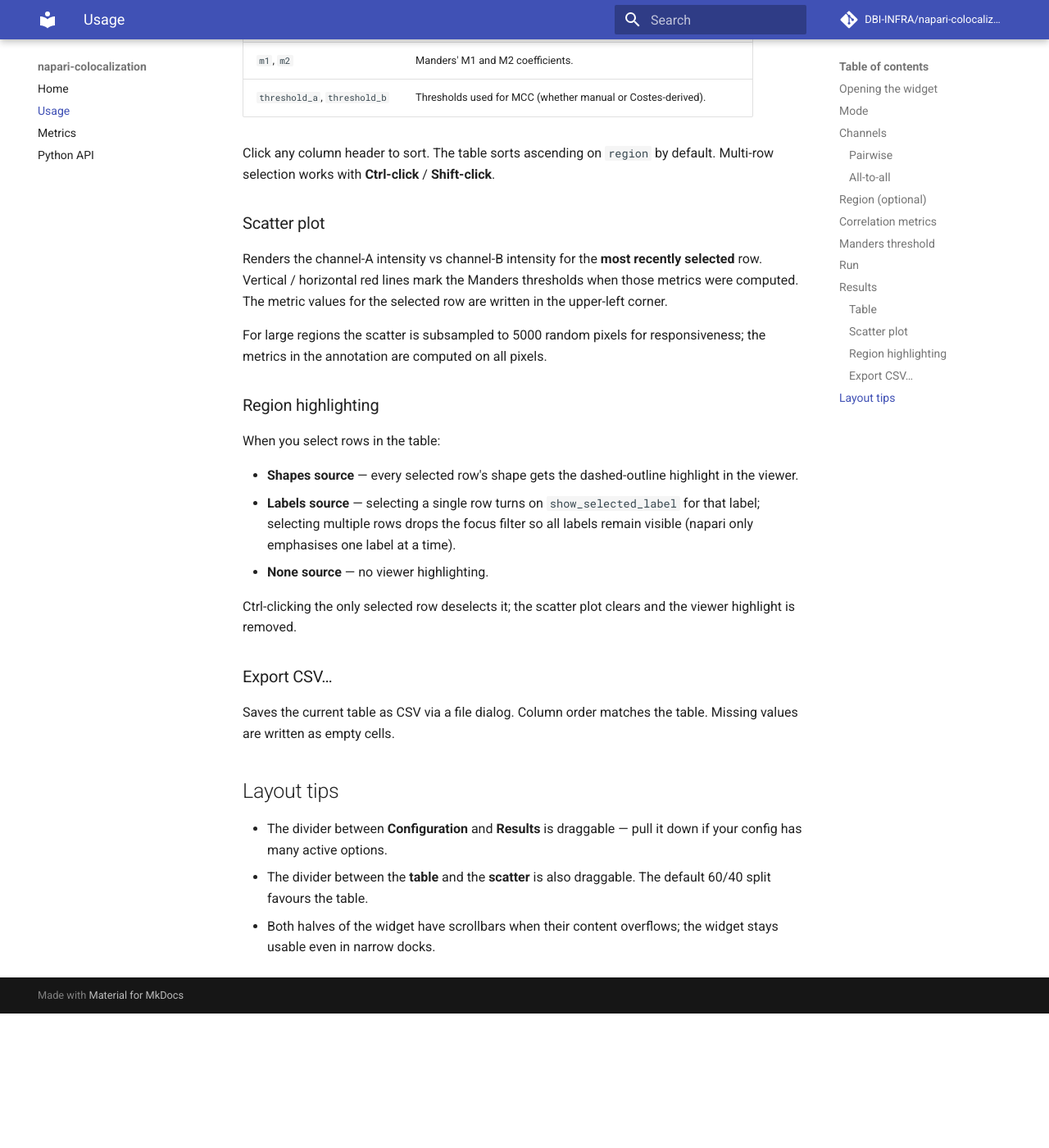
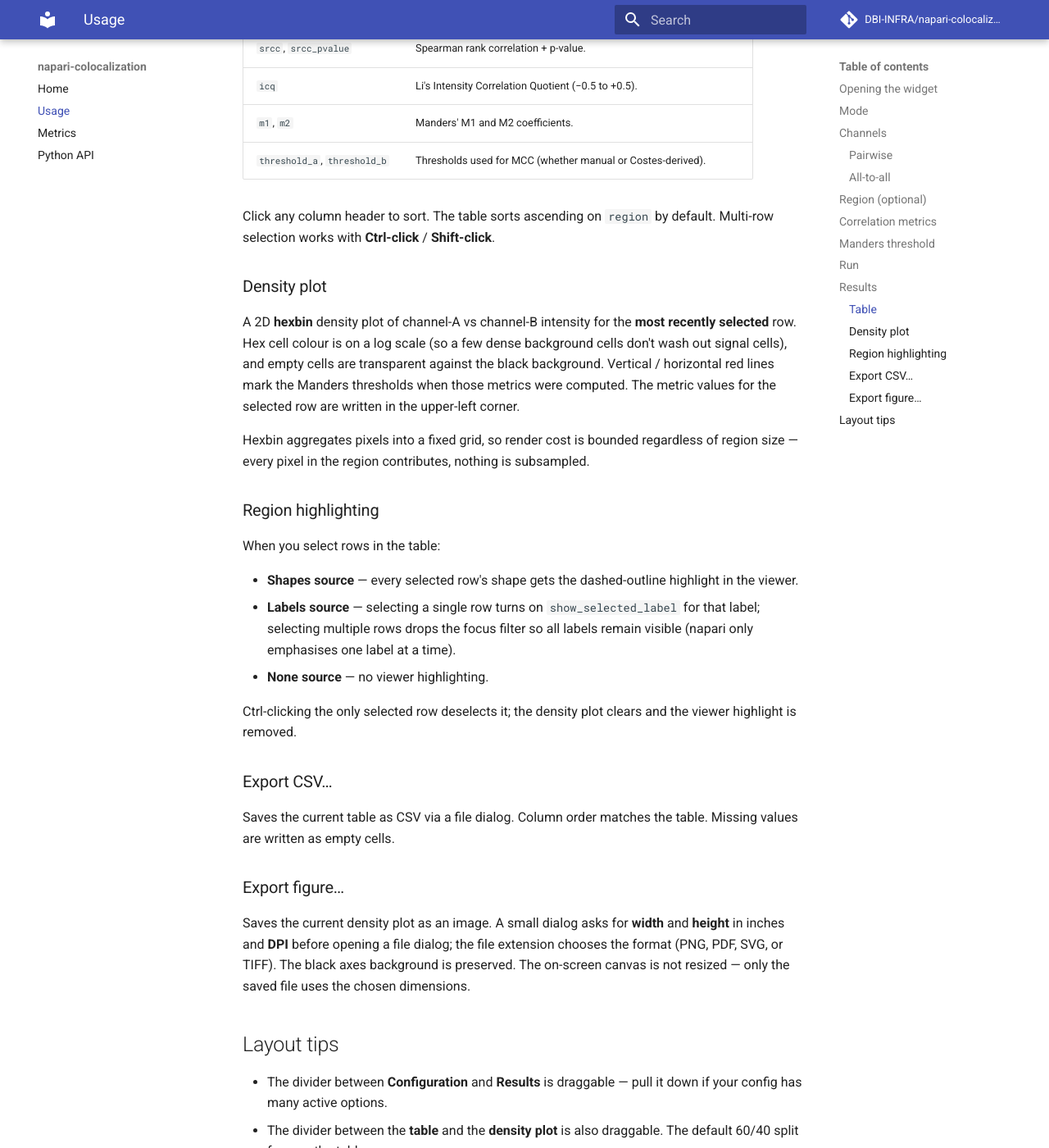
Before and after one commit to DBI-INFRA/napari-colocalization, an MkDocs documentation site: the page built from docs/usage.md, in a window 1280 px wide and 1400 px high, scrolled down 3360 px. Shown: the whole window at 82% size. Built offline with MkDocs 1.6.1 and Material for MkDocs 9.7.7, drawn with Linux system fonts in a browser that asks for light colours; comment, search, counter and statistics services are not loaded; before the commit the page ends 4596 px from its top, so only the background shows below that; some of the changed text lies outside the part shown.

```diff
--- a/docs/usage.md
+++ b/docs/usage.md
@@ -9,8 +9,11 @@ dock widget, top to bottom.
 
 In napari: **Plugins → Colocalization Analysis**. The widget docks on the
 right by default. To follow along without your own data, load a sample:
-**File → Open Sample → napari-colocalization → Colocalization sample (2D)**
-(a 3D version is also available).
+**File → Open Sample → napari-colocalization → Colocalization sample (2D)**.
+A 3D synthetic version is also provided, plus **CBS006RBM** — a real
+two-channel benchmark image (~50 % colocalization) downloaded once and
+cached under `~/.cache/napari-colocalization/` from the
+[Colocalization Benchmark Source](https://colocalization-benchmark.com).
 
 <figure markdown="span">
   ![Widget at first open](img/usage_widget_initial.png){ width=380 }
@@ -20,8 +23,8 @@ right by default. To follow along without your own data, load a sample:
 The widget has two halves separated by a draggable divider:
 
 - **Configuration** (top) — what to analyse and how.
-- **Results** (bottom) — Run button, table, scatter plot, CSV export.
-  Hidden until the first run.
+- **Results** (bottom) — Run button, table, density plot, CSV export, and
+  figure export. Hidden until the first run.
 
 Each half has its own scrollbar; if a section overflows you can drag the
 divider or resize the dock to redistribute space.
@@ -137,15 +140,18 @@ One row per **(channel pair, region)** combination. Columns:
 Click any column header to sort. The table sorts ascending on `region` by
 default. Multi-row selection works with **Ctrl-click** / **Shift-click**.
 
-### Scatter plot
+### Density plot
 
-Renders the channel-A intensity vs channel-B intensity for the **most
-recently selected** row. Vertical / horizontal red lines mark the Manders
-thresholds when those metrics were computed. The metric values for the
-selected row are written in the upper-left corner.
+A 2D **hexbin** density plot of channel-A vs channel-B intensity for the
+**most recently selected** row. Hex cell colour is on a log scale (so a
+few dense background cells don't wash out signal cells), and empty cells
+are transparent against the black background. Vertical / horizontal red
+lines mark the Manders thresholds when those metrics were computed. The
+metric values for the selected row are written in the upper-left corner.
 
-For large regions the scatter is subsampled to 5000 random pixels for
-responsiveness; the metrics in the annotation are computed on all pixels.
+Hexbin aggregates pixels into a fixed grid, so render cost is bounded
+regardless of region size — every pixel in the region contributes,
+nothing is subsampled.
 
 ### Region highlighting
 
@@ -158,7 +164,7 @@ When you select rows in the table:
   labels remain visible (napari only emphasises one label at a time).
 - **None source** — no viewer highlighting.
 
-Ctrl-clicking the only selected row deselects it; the scatter plot clears
+Ctrl-clicking the only selected row deselects it; the density plot clears
 and the viewer highlight is removed.
 
 ### Export CSV…
@@ -166,11 +172,19 @@ and the viewer highlight is removed.
 Saves the current table as CSV via a file dialog. Column order matches the
 table. Missing values are written as empty cells.
 
+### Export figure…
+
+Saves the current density plot as an image. A small dialog asks for
+**width** and **height** in inches and **DPI** before opening a file
+dialog; the file extension chooses the format (PNG, PDF, SVG, or TIFF).
+The black axes background is preserved. The on-screen canvas is not
+resized — only the saved file uses the chosen dimensions.
+
 ## Layout tips
 
 - The divider between **Configuration** and **Results** is draggable —
   pull it down if your config has many active options.
-- The divider between the **table** and the **scatter** is also
+- The divider between the **table** and the **density plot** is also
   draggable. The default 60/40 split favours the table.
 - Both halves of the widget have scrollbars when their content overflows;
   the widget stays usable even in narrow docks.
--- a/pyproject.toml
+++ b/pyproject.toml
@@ -89,7 +89,7 @@ addopts = ["-ra", "--showlocals", "--strict-markers", "--strict-config"]
 xfail_strict = true
 filterwarnings = [
     # napari's pydantic models still use json_encoders (removed in
-    # pydantic v3). Upstream issue, nothing we can do here.
+    # pydantic v3).
     "ignore:.*json_encoders.*:DeprecationWarning",
 ]
 log_cli_level = "INFO"
```
Also changed, not shown: README.md (+9 -10 lines), docs/api.md (+7 -1 lines), docs/index.md (+8 -7 lines), docs/img/quickstart_run.png (deleted), 2 other files.
